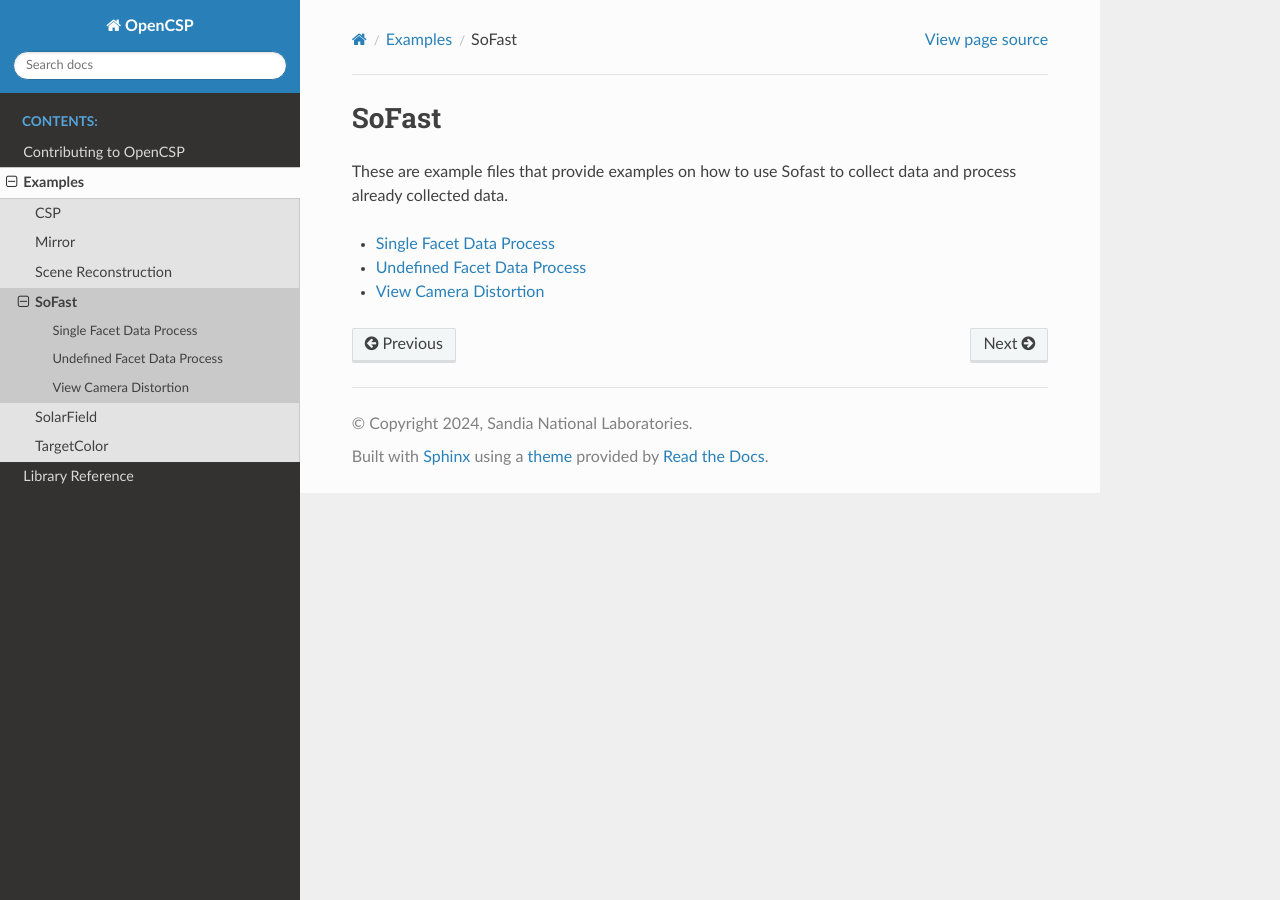
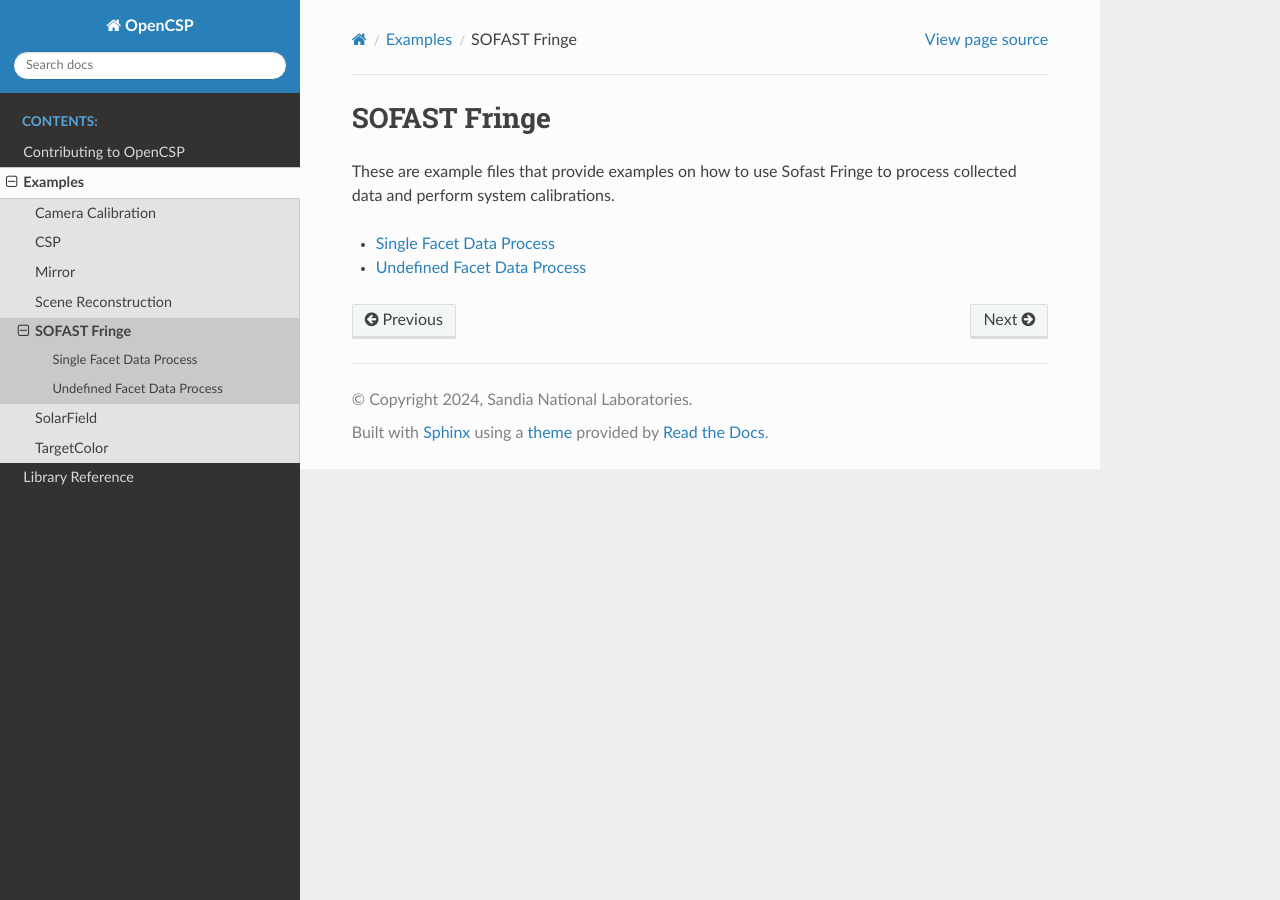
Before and after one commit to sandialabs/OpenCSP, a Sphinx documentation site: the page built from doc/source/example/sofast/index.rst, in a window 1280 px wide. Built offline with Sphinx 7.4.7 and the Read the Docs theme 2.0.0, drawn with Linux system fonts in a browser that asks for light colours.

Commit message:
Added/removed sofast doc files to pass doc checks.

```diff
--- /dev/null
+++ b/doc/source/example/camera_calibration/config.rst
@@ -0,0 +1,8 @@
+View Camera Distortion
+======================
+
+.. currentmodule:: example.camera_calibration.example_view_camera_distortion
+
+.. automodule:: example.camera_calibration.example_view_camera_distortion
+   :members:
+   :show-inheritance:
--- a/doc/source/example/index.rst
+++ b/doc/source/example/index.rst
@@ -6,6 +6,7 @@ This section describes the OpenCSP examples.
 .. toctree::
    :maxdepth: 1
 
+   camera_calibration/index.rst
    csp/index.rst
    mirror/index.rst
    scene_reconstruction/index.rst
--- a/doc/source/example/sofast/config.rst
+++ b/doc/source/example/sofast/config.rst
@@ -16,12 +16,3 @@ Undefined Facet Data Process
 .. automodule:: example.sofast_fringe.example_process_facet_ensemble
    :members:
    :show-inheritance:
-
-View Camera Distortion
-======================
-
-.. currentmodule:: example.sofast_fringe.example_calibration_camera_pose
-
-.. automodule:: example.sofast_fringe.example_calibration_camera_pose
-   :members:
-   :show-inheritance:
--- a/doc/source/example/sofast/index.rst
+++ b/doc/source/example/sofast/index.rst
@@ -1,7 +1,7 @@
-SoFast
-======
+SOFAST Fringe
+=============
 
-These are example files that provide examples on how to use Sofast to collect data and process already collected data.
+These are example files that provide examples on how to use Sofast Fringe to process collected data and perform system calibrations.
 
 
 
--- a/doc/source/library_reference/app/sofast/index.rst
+++ b/doc/source/library_reference/app/sofast/index.rst
@@ -1,4 +1,4 @@
-sofast
+SOFAST
 ======
 
 High-precision deflectometry measurement of CSP mirrors, including heliostat facets, full heliostats, and dishes.
```
Also changed, not shown: other parts of doc/source/library_reference/app/sofast/index.rst (+0 -1 lines), doc/source/example/camera_calibration/index.rst (added, +11 -0 lines), doc/source/library_reference/app/sofast/calibration/config.rst (deleted, +0 -19 lines), doc/source/library_reference/app/sofast/calibration/index.rst (deleted, +0 -10 lines), doc/source/library_reference/app/sofast/config.rst (+10 -0 lines), 1 other file.
